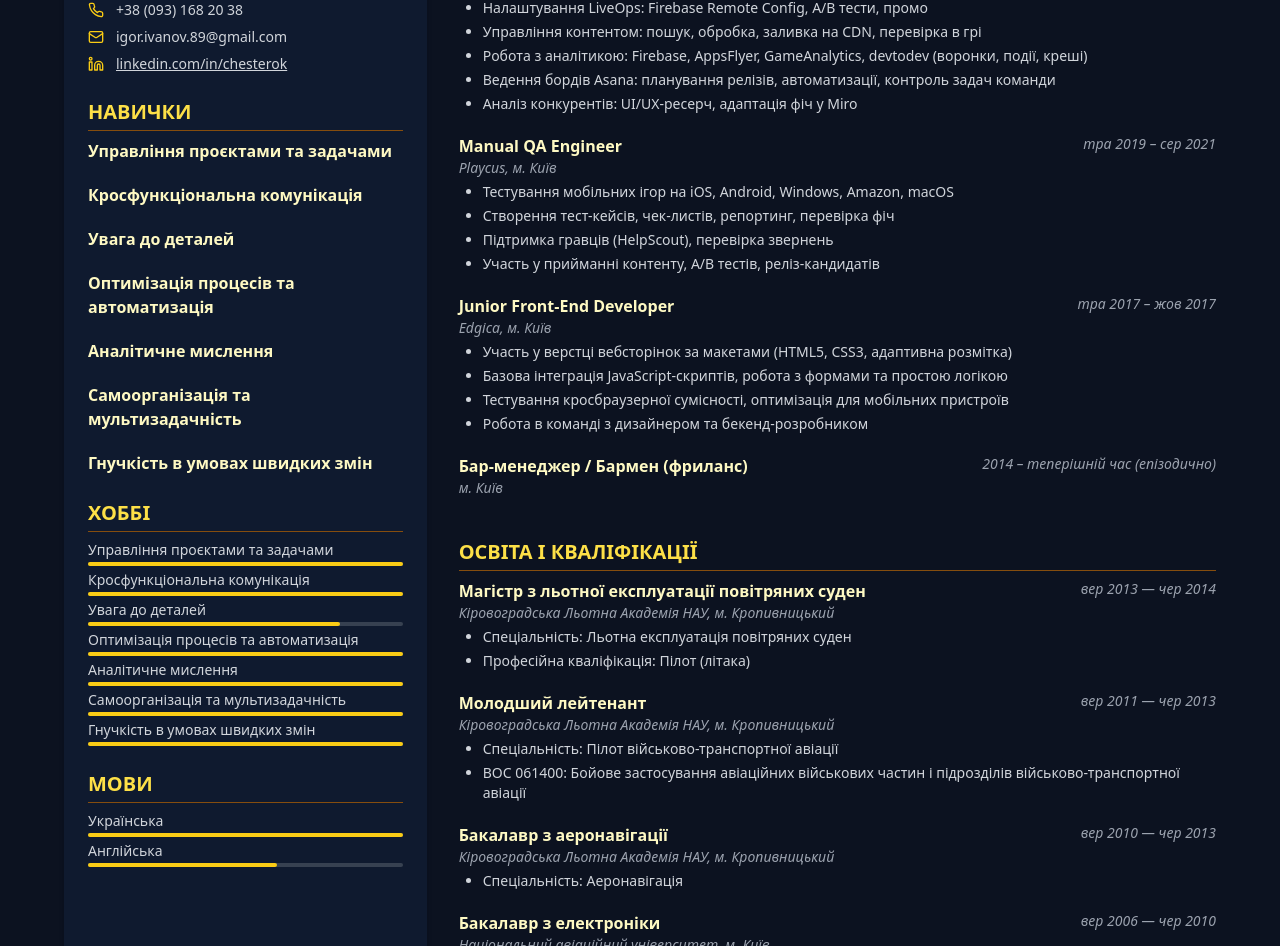
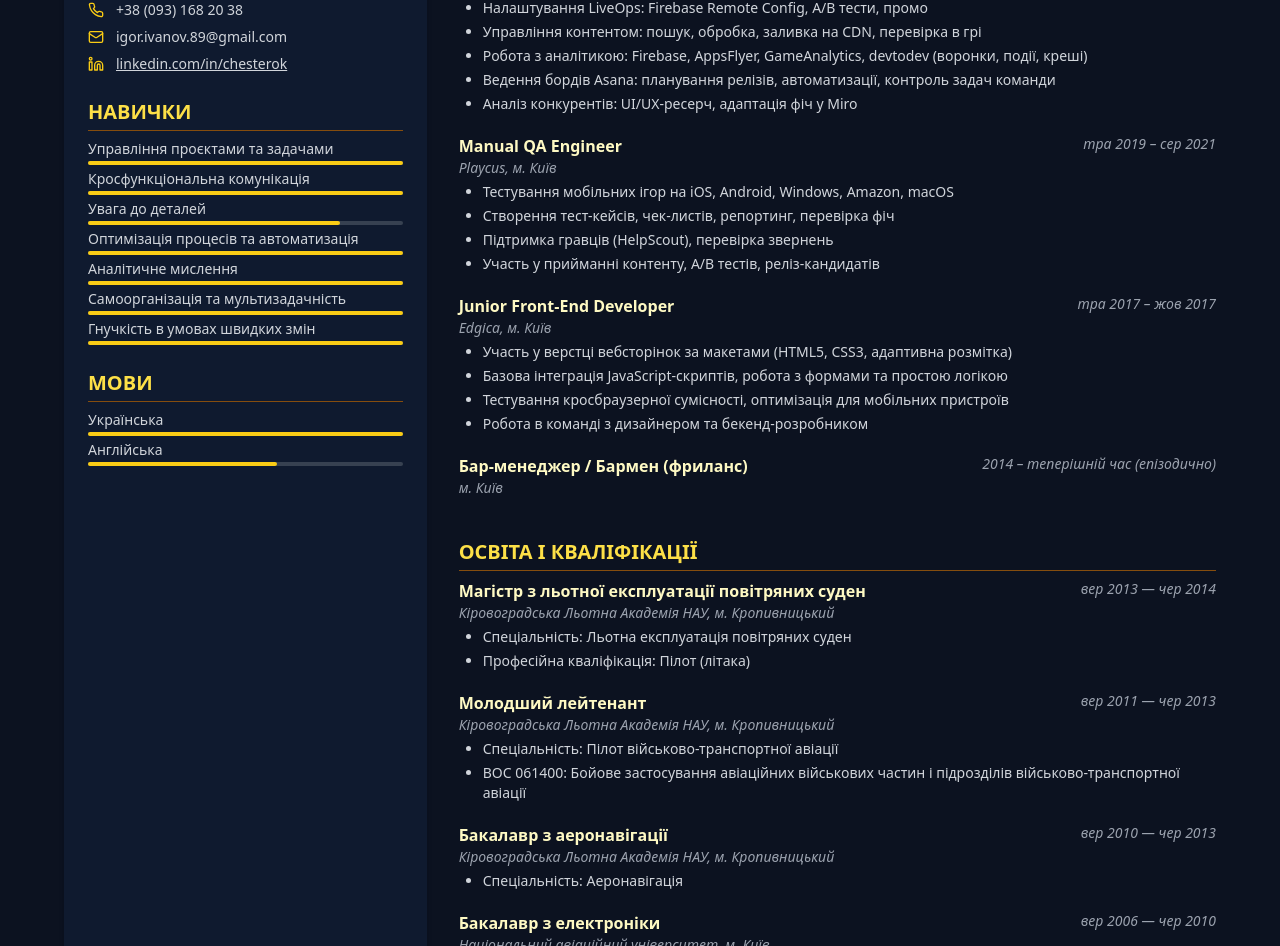
Before and after one commit to OKchesterOK/cv-landing, a React (Vite) app: page / in a window 1280 px wide. Shown: the part 480-1426 px from the top of the page. Built offline with nearby package versions, Linux system fonts and the light colour scheme.

Commit message:
Update App.jsx

```diff
--- a/src/App.jsx
+++ b/src/App.jsx
@@ -17,16 +17,6 @@ export default function App() {
           </Section>
 
           <Section title="НАВИЧКИ">
-            <ListItem title="Управління проєктами та задачами" />
-            <ListItem title="Кросфункціональна комунікація" />
-            <ListItem title="Увага до деталей" />
-            <ListItem title="Оптимізація процесів та автоматизація" />
-            <ListItem title="Аналітичне мислення" />
-            <ListItem title="Самоорганізація та мультизадачність" />
-            <ListItem title="Гнучкість в умовах швидких змін" />
-          </Section>
-
-          <Section title="ХОББІ">
             <Skill label="Управління проєктами та задачами" />
             <Skill label="Кросфункціональна комунікація" />
             <Skill label="Увага до деталей" level={4} />
```
